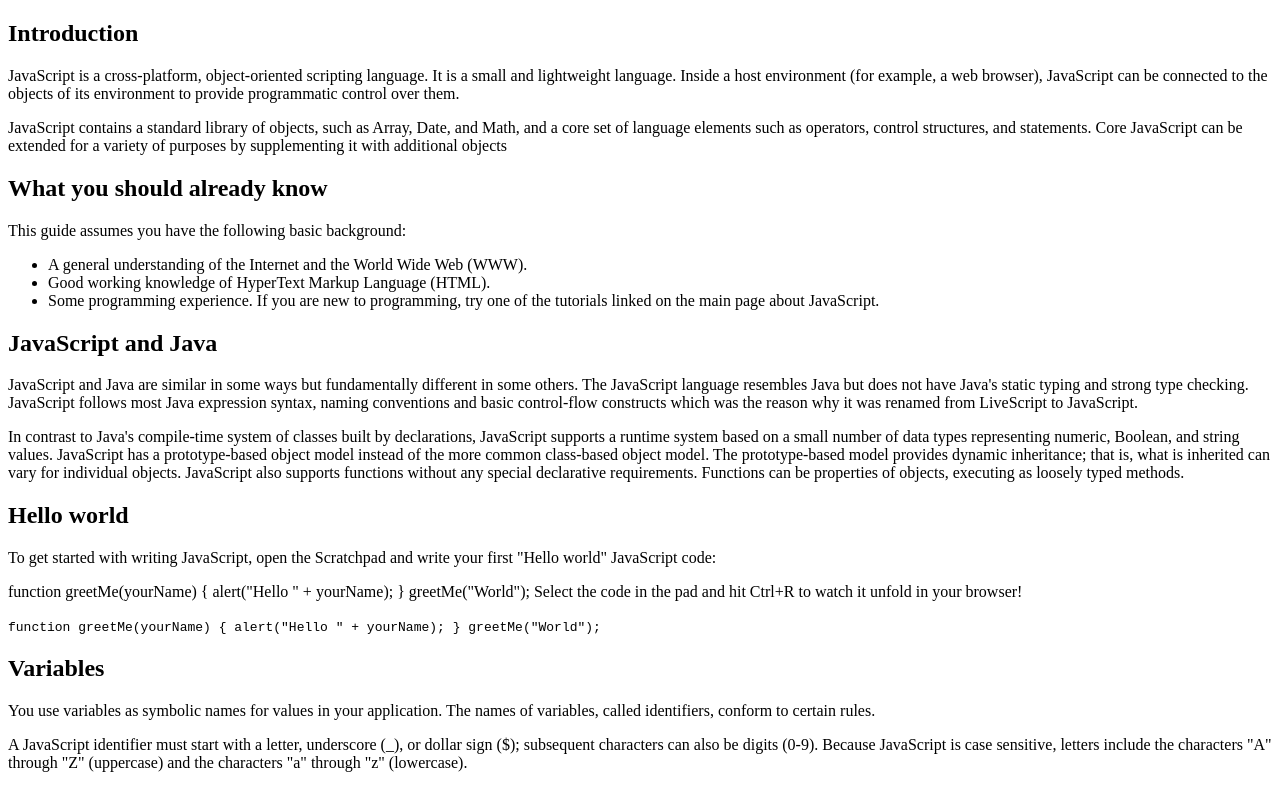
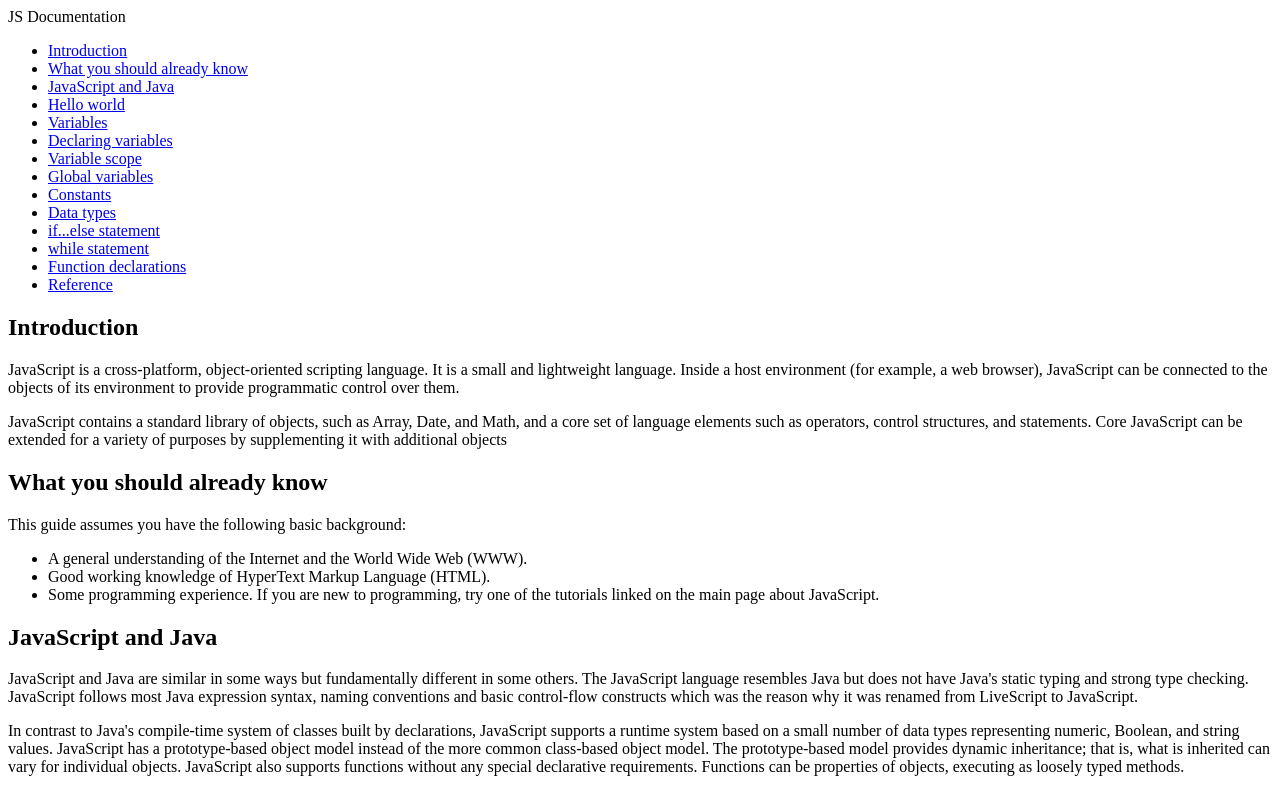
Before and after one commit to Leeoasis/Techinal-Documentation-Page, a plain HTML site: page fcc-test-suite-template-master/fcc-test-suite-template-master/index.html in a window 1280 px wide. Shown: the top 785 px of the page. Drawn offline with Linux system fonts and the light colour scheme.

Commit message:
added navbar elements

```diff
--- a/fcc-test-suite-template-master/fcc-test-suite-template-master/index.html
+++ b/fcc-test-suite-template-master/fcc-test-suite-template-master/index.html
@@ -7,6 +7,47 @@
   </head>
 
   <body>
+    <nav id="navbar">
+      <header>JS Documentation</header>
+      <ul>
+        <li><a class="nav-link" href="#Introduction">Introduction</a></li>
+        <li>
+          <a class="nav-link" href="#What_you_should_already_know"
+            >What you should already know</a
+          >
+        </li>
+        <li>
+          <a class="nav-link" href="#JavaScript_and_Java"
+            >JavaScript and Java</a
+          >
+        </li>
+        <li><a class="nav-link" href="#Hello_world">Hello world</a></li>
+        <li><a class="nav-link" href="#Variables">Variables</a></li>
+        <li>
+          <a class="nav-link" href="#Declaring_variables"
+            >Declaring variables</a
+          >
+        </li>
+        <li><a class="nav-link" href="#Variable_scope">Variable scope</a></li>
+        <li>
+          <a class="nav-link" href="#Global_variables">Global variables</a>
+        </li>
+        <li><a class="nav-link" href="#Constants">Constants</a></li>
+        <li><a class="nav-link" href="#Data_types">Data types</a></li>
+        <li>
+          <a class="nav-link" href="#if...else_statement"
+            >if...else statement</a
+          >
+        </li>
+        <li><a class="nav-link" href="#while_statement">while statement</a></li>
+        <li>
+          <a class="nav-link" href="#Function_declarations"
+            >Function declarations</a
+          >
+        </li>
+        <li><a class="nav-link" href="#Reference">Reference</a></li>
+      </ul>
+    </nav>
     <script src="https://cdn.freecodecamp.org/testable-projects-fcc/v1/bundle.js"></script>
     <main id="main-doc">
       <section class="main-section">
```
